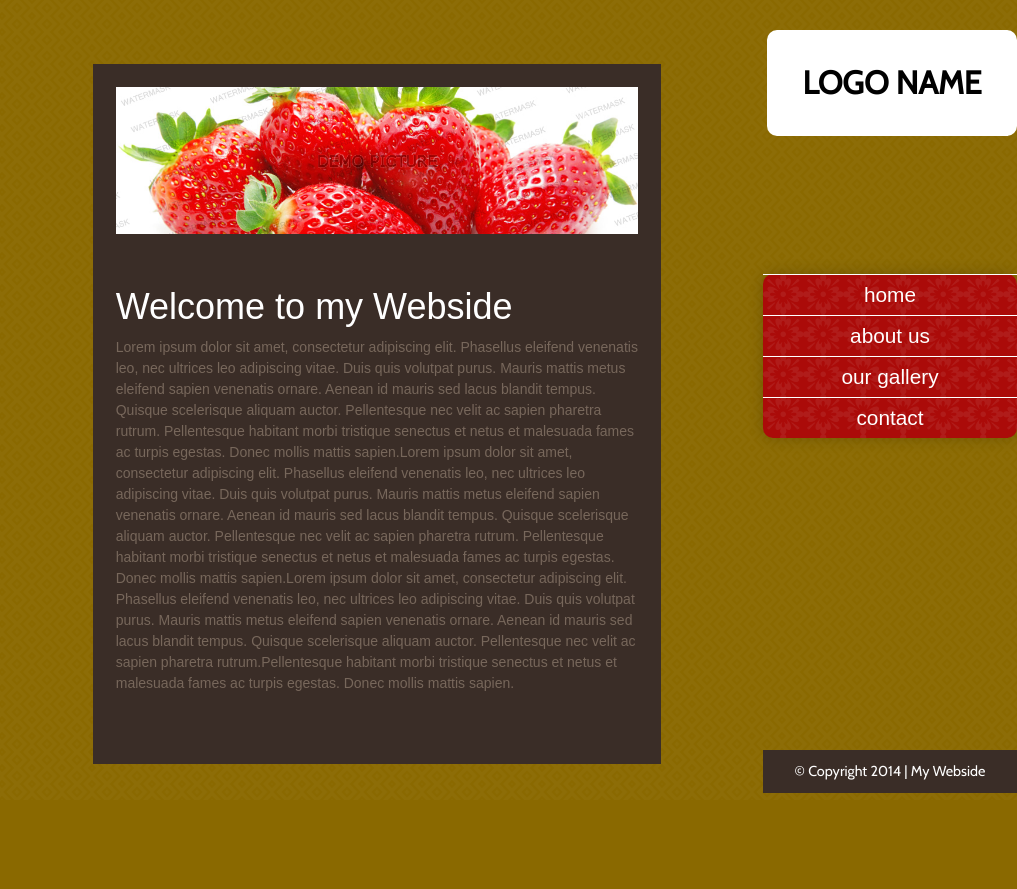
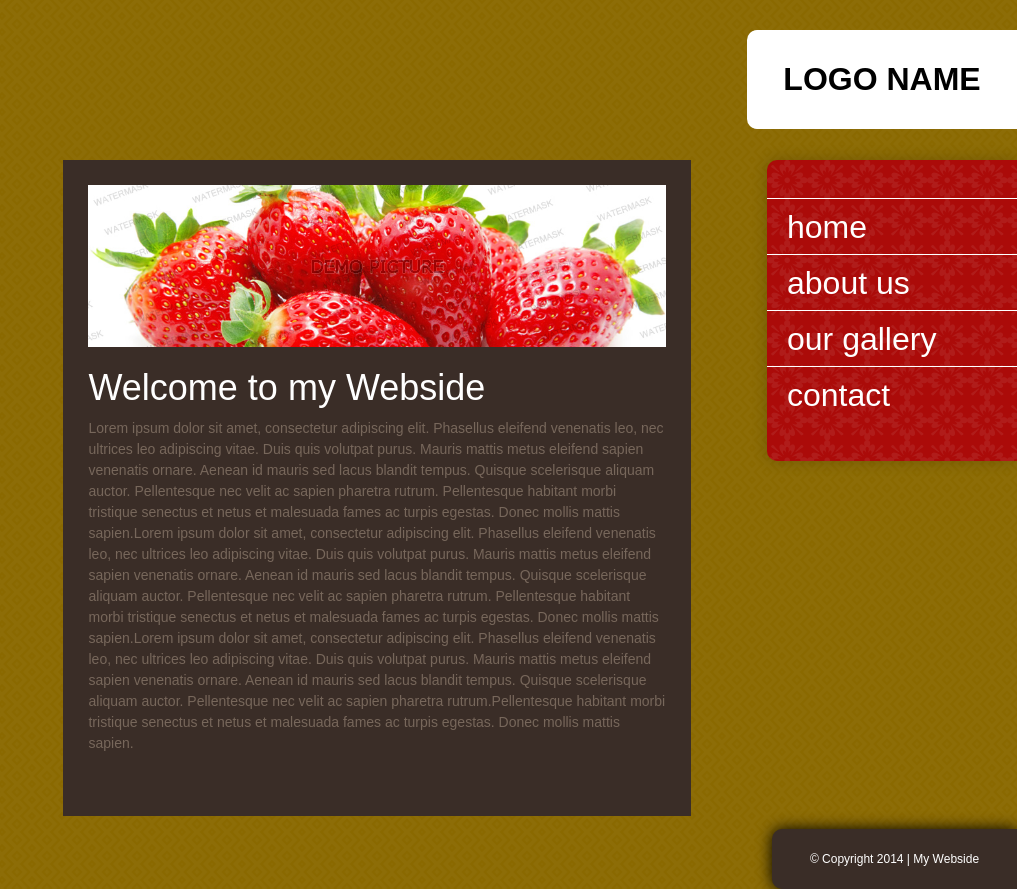
Before and after one commit to magnifikajf/4www-strawberry, a plain HTML site: page index.html in a window 1280 px wide. Shown: the whole page, without its empty margins (263-1280 px from the left). Before the commit the page ends 800 px from the top, so only its background shows below. Drawn offline with nearby package versions, Linux system fonts and the light colour scheme.

Commit message:
nearly there

```diff
--- a/css/style.css
+++ b/css/style.css
@@ -31,6 +31,8 @@ img {
 .main-header {
     background-color: white;
     border-radius: 10px;
+    width:auto;
+    margin:0 10px 15px;
 }
 
 header h1 {
@@ -38,7 +40,6 @@ header h1 {
     font-size: 2em;
     line-height: 2.3em;
     font-weight: bold;
-    margin: 0.5em;
     text-align: center;
 
 }
@@ -47,7 +48,7 @@ header h1 {
     background: #ab0b09 url(../img/nav-pattern.png) repeat;
     border-radius: 10px;
     max-width: 100%;
-     margin-bottom: 3%;
+    margin-bottom: 3%;
     margin-right: 3%;
     margin-left: 3%;
     line-height: 3em;
@@ -71,8 +72,6 @@ nav ul {
 
 nav ul.open {
         height: auto;
-
-
     }
 nav ul li {
     text-align: center;
@@ -107,13 +106,12 @@ nav a {
 }
 
 #main-content figure {
-    padding: 4%;
+    padding: 4% 4% 2%;
 
 }
 
 #main-content section {
-    padding: 4%;
-    padding-bottom: 10%;
+    padding: 0 4% 10%;
 }
 
 #main-content h2 {
@@ -136,45 +134,54 @@ footer p {
 
 @media only screen and (min-width:768px) {
 
+
     .main-header {
         position: absolute;
         right: 0;
         top: 30px;
-        width: 250px;
+        width: 270px;
         margin: 0;
+        padding: 1%;
+        font-family: Arial, sans-serif;
+        border-radius: 10px 0 0 10px;
+
     }
     #main-content {
-        max-width: 568px;
-        margin: 0 auto;
-        height: 700px;
+        margin: 160px auto auto;
+        width:49%;
     }
 
     nav ul {
         height: auto; }
+    nav ul li {
+        text-align: left;
+        padding: 3% 8%;
+        font-size: 2em;
+    }
 
-    nav {
-        position: absolute;
-        right: 0;
-        top: 137px;
-        width: 254px;
-        margin: 0;
-    }
 
     .main-nav {
         position: absolute;
         right: 0;
-        top: 137px;
-        width: 254px;
+        top: 160px;
+        width: 250px;
         margin: 0;
+        border-radius: 10px 0 0 10px;
+        padding: 3% 0;
     }
 
     #menu {
         display: none;
     }
 
+    #main-content {
+        position: relative;
+        margin-bottom: 1%;
+    }
     #main-content h2 {
         font-size: 36px;
         line-height: 44px;
+        font-family: Arial, Helvetica, sans-serif;
     }
 
     #main-content p {
@@ -185,10 +192,21 @@ footer p {
     }
 
     footer {
-        width: 254px;
+        width: 245px;
         position: absolute;
         right: 0;
-        top: 750px
 
+        font-size: 11px;
+        line-height: 20px;
+        border-radius: 10px 0 0 10px;
+        box-shadow: 0 0 15px rgba(000,000,000);
+    }
+
+    footer p {
+        font-family: Arial, Helvetica, sans-serif;
+        font-size: 12px;
+        line-height: 20px;
+        padding: 20px 5px;
     }
 }
+}
```
